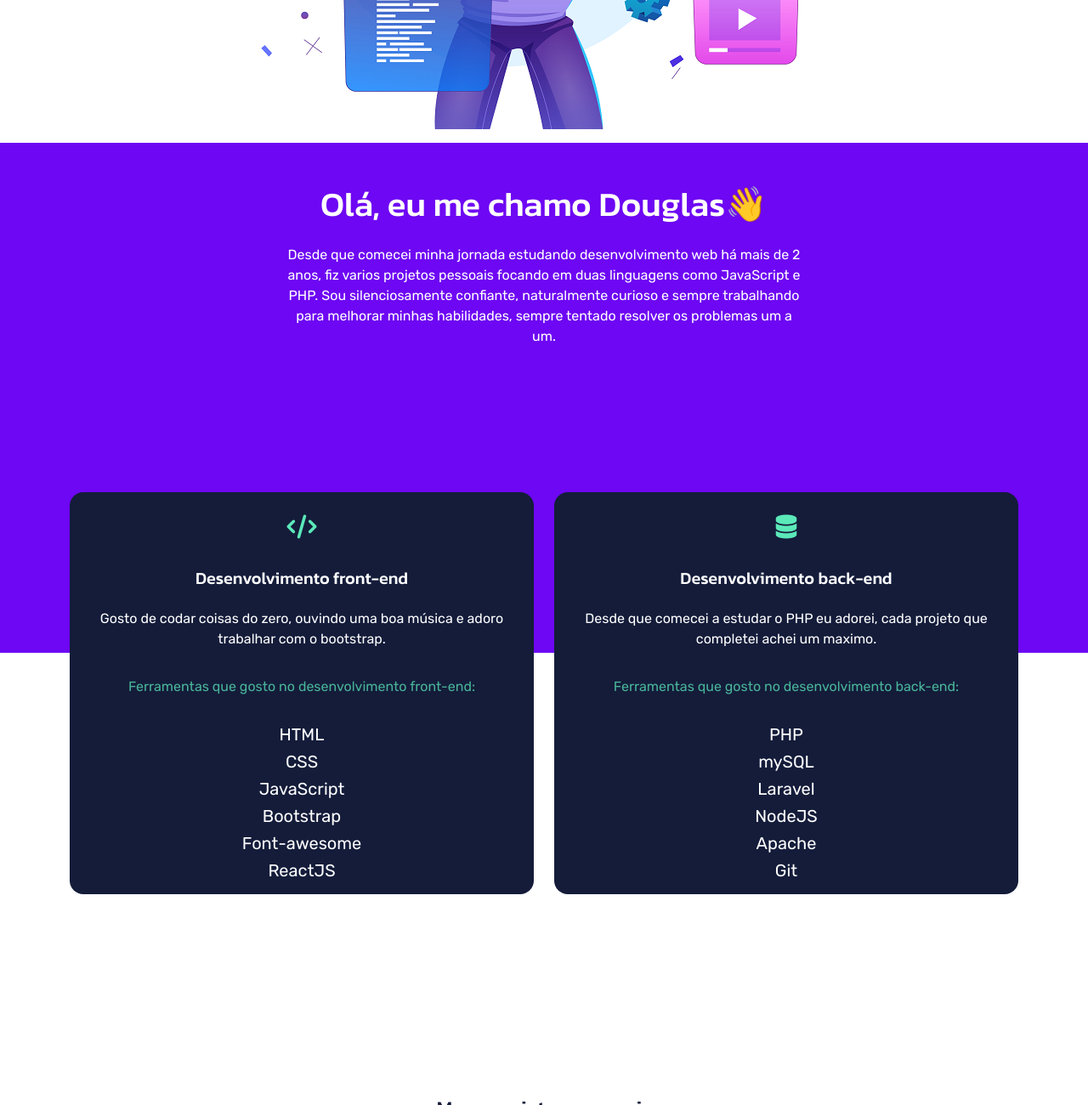
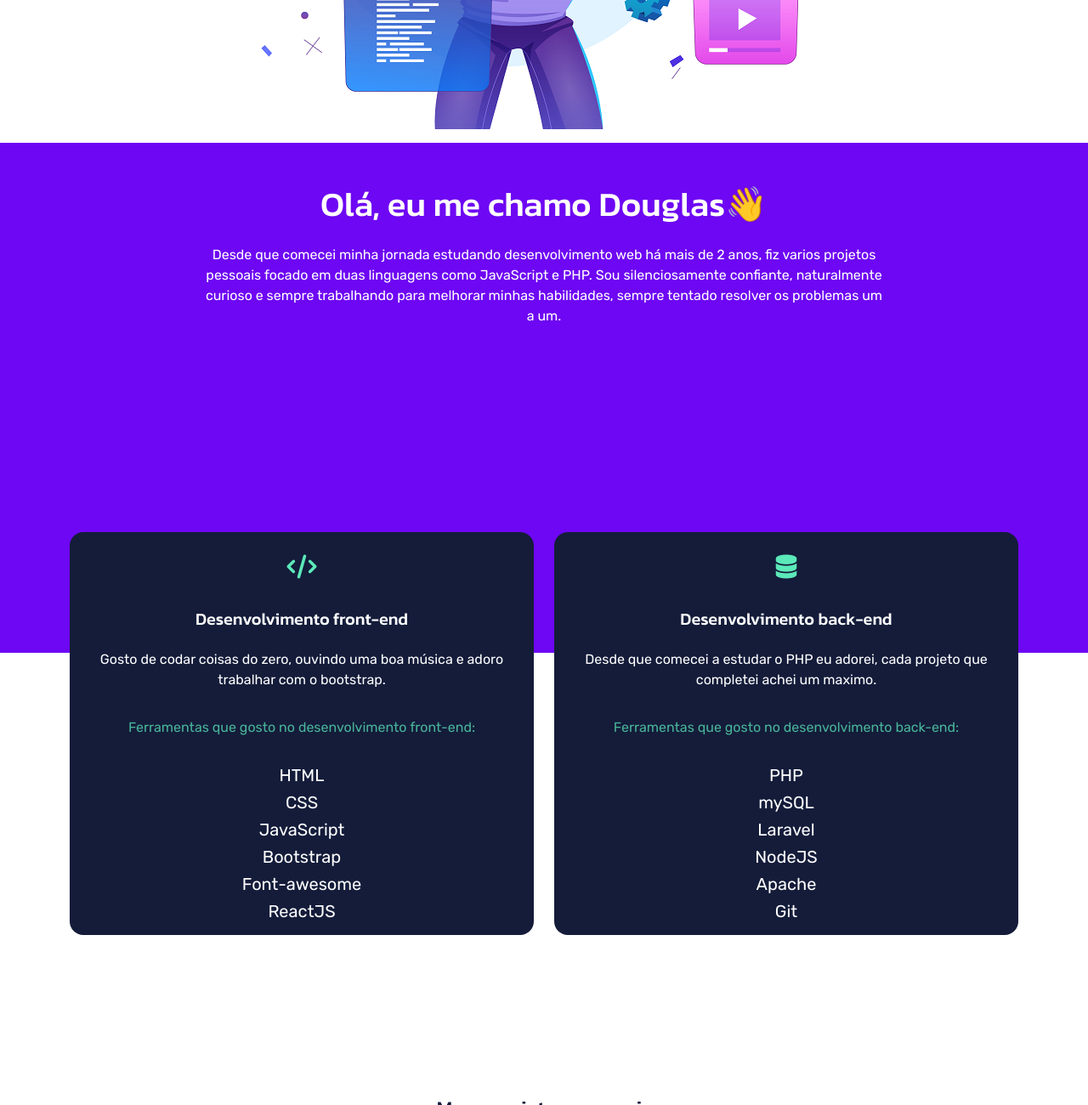
Before and after one commit to douglas-to/Portfolio, a website built with Vite: page index.html in a window 1280 px wide. Shown: the part 707-2007 px from the top of the page at 85% size. Built offline with nearby package versions, Linux system fonts and the light colour scheme.

Commit message:
Versão 1

```diff
--- a/css/style.css
+++ b/css/style.css
@@ -62,7 +62,7 @@ a:hover{
 }
 
 .text-width{
-	width:50%;
+	width:65%;
 }
 
 .font-style-text{
@@ -86,7 +86,7 @@ a:hover{
 
 .position-rel-minus{
 	position:relative;
-	top:-40%;
+	top:-30%;
 }
 
 .position-rel-plus{
@@ -129,7 +129,7 @@ a:hover{
 @media (max-width: 600px){
 	.position-rel-minus{
 		position:relative;
-		top:-40%;
+		top:-20%;
 	}
 
 	.position-rel-plus{
@@ -162,7 +162,7 @@ a:hover{
 	}
 
 	.bg-height{
-		height:90vh;
+		height:80vh;
 	}
 
 	.font-size-2{
--- a/index.html
+++ b/index.html
@@ -51,7 +51,7 @@
           </h1>
 
           <p class="fs-5 text-white font-style-text p-3 fs-6 text-width">
-            Desde que comecei minha jornada estudando desenvolvimento web há mais de 2 anos, fiz varios projetos pessoais focando em duas linguagens como JavaScript e PHP. Sou silenciosamente confiante, naturalmente curioso e sempre trabalhando para melhorar minhas habilidades, sempre tentado resolver os problemas um a um.
+            Desde que comecei minha jornada estudando desenvolvimento web há mais de 2 anos, fiz varios projetos pessoais focado em duas linguagens como JavaScript e PHP. Sou silenciosamente confiante, naturalmente curioso e sempre trabalhando para melhorar minhas habilidades, sempre tentado resolver os problemas um a um.
           </p>
         </div>
       </div>
@@ -59,7 +59,7 @@
 
     <section class="container">
       <div class="row">
-        <div class="col-md-6 mb-5">
+        <div class="col-lg-6 mb-5">
           <div class="d-flex flex-column align-items-center bg-black-light rounded-4 position-rel-minus text-center h-100">
             <div class="p-3 mt-2">
               <h3 class="font-green-light">
@@ -82,7 +82,7 @@
           </div>
         </div>
 
-        <div class="col-md-6 mb-5">
+        <div class="col-lg-6 mb-5">
           <div class="d-flex flex-column align-items-center bg-black-light rounded-4 position-rel-minus text-center h-100">
             <div class="p-3 mt-2">
               <h3 class="font-green-light">
```
